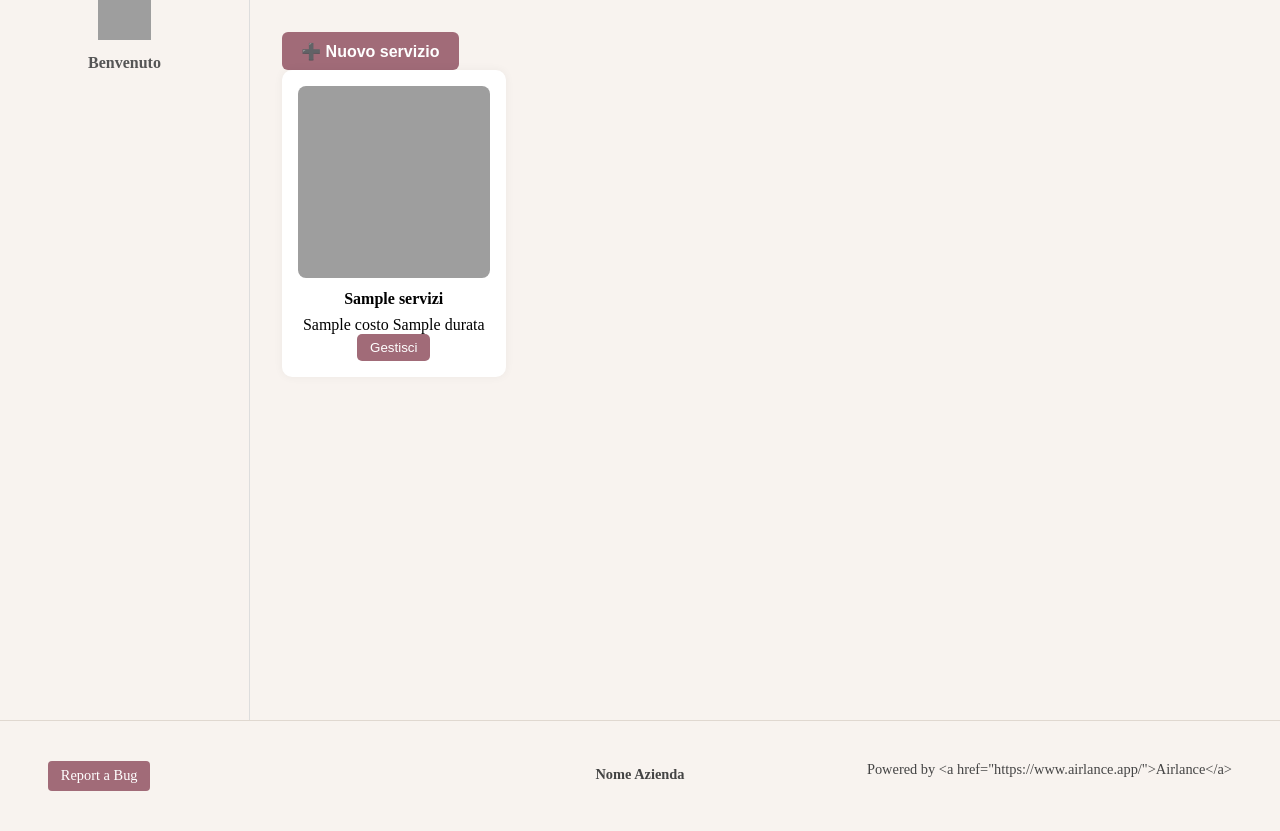
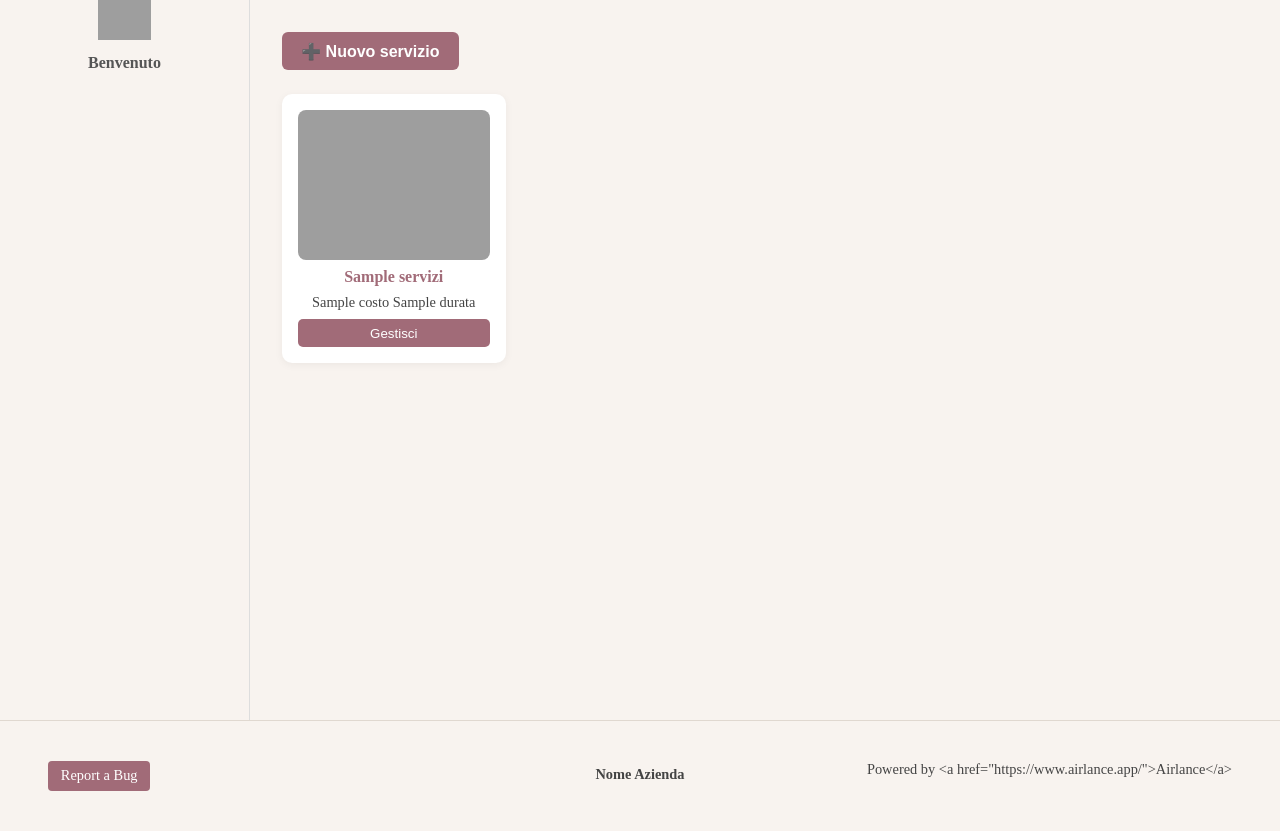
Before and after one commit to Xp67/airlance, a Flask app: template templates/gestione_servizi.html in a window 1280 px wide. Shown: the part 73-904 px from the top of the page. Run offline with Flask 3, Linux system fonts and the light colour scheme; the template is opened without the code that fills it: most values are stand-ins (such as "Sample title", 1, 10 or a date in 2020); data that the repository does not hold is empty; grey boxes are pictures that could not be loaded.

Commit message:
Improve servizi UI with popups

```diff
--- a/static/css/style.css
+++ b/static/css/style.css
@@ -636,3 +636,60 @@ body {
   object-fit: contain;     /* mantiene l'immagine dentro i limiti senza ritagliarla */
   padding: 8px 0;          /* un po' di spazio sopra e sotto */
 }
+
+/* ----- Gestione Servizi ----- */
+.servizi-wrapper {
+  flex-grow: 1;
+  padding: 2rem;
+  background-color: var(--colore-sfondo);
+}
+
+.servizi-grid {
+  display: grid;
+  grid-template-columns: repeat(auto-fill, minmax(220px, 1fr));
+  gap: 1.5rem;
+  margin-top: 1.5rem;
+}
+
+.servizio-card {
+  background: #fff;
+  border-radius: 10px;
+  box-shadow: 0 2px 8px rgba(0,0,0,0.05);
+  padding: 1rem;
+  text-align: center;
+  display: flex;
+  flex-direction: column;
+  justify-content: space-between;
+}
+
+.servizio-card img {
+  width: 100%;
+  height: 150px;
+  object-fit: cover;
+  border-radius: 8px;
+}
+
+.servizio-card h4 {
+  margin: 0.5rem 0;
+  color: var(--colore-primario);
+}
+
+.servizio-card p {
+  margin: 0;
+  color: var(--colore-testo-base);
+  font-size: 0.9rem;
+}
+
+.servizio-card button {
+  margin-top: 0.5rem;
+  background-color: var(--colore-primario);
+  color: white;
+  border: none;
+  border-radius: 5px;
+  padding: 0.4rem 0.8rem;
+  cursor: pointer;
+}
+
+.servizio-card button:hover {
+  background-color: var(--colore-primario-hover);
+}
--- a/templates/gestione_servizi.html
+++ b/templates/gestione_servizi.html
@@ -1,12 +1,12 @@
 {% extends "profilo.html" %}
 
 {% block content %}
-<div class="raccolte-wrapper">
+<div class="servizi-wrapper">
   <button class="btn-upload" onclick="apriPopupNuovoServizio()">➕ Nuovo servizio</button>
   {% if servizi %}
-  <div class="raccolte-grid">
+  <div class="servizi-grid">
     {% for s in servizi %}
-    <div class="raccolta-card">
+    <div class="servizio-card">
       <img src="{{ s.immagine or '/static/img/placeholder.jpg' }}" alt="servizio">
       <h4>{{ s.nome }}</h4>
       <p>{{ s.costo }} {{ s.durata }}</p>
```
Also changed, not shown: static/js/servizi.js (+30 -10 lines).
